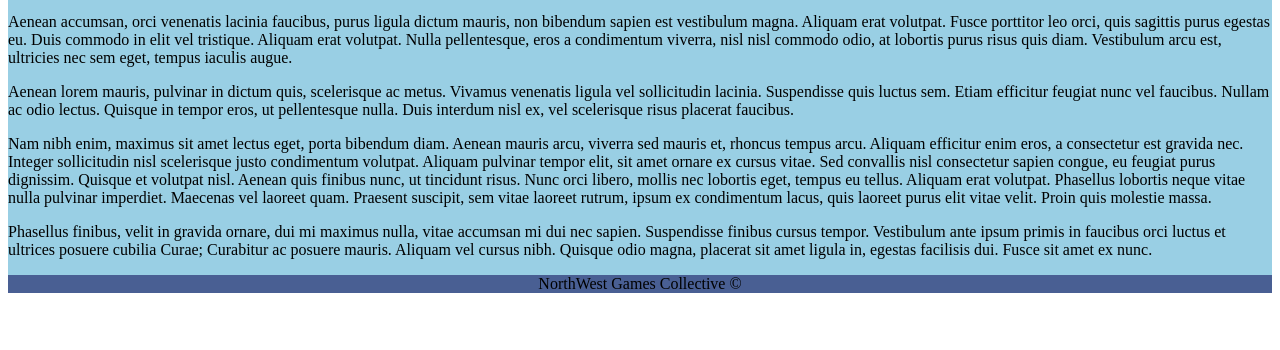
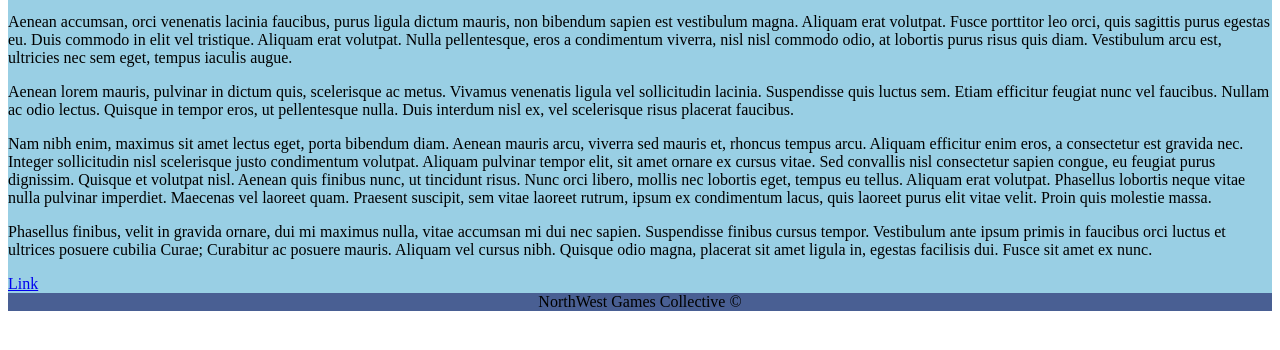
Before and after one commit to thomasjones99/thomasjones99.github.io, a plain HTML site: page index.html in a window 1280 px wide. Shown: the part 206-556 px from the top of the page. Drawn offline with Linux system fonts and the light colour scheme.

Commit message:
Update index.html

```diff
--- a/index.html
+++ b/index.html
@@ -50,6 +50,8 @@ Nam nibh enim, maximus sit amet lectus eget, porta bibendum diam. Aenean mauris
 <p>
 Phasellus finibus, velit in gravida ornare, dui mi maximus nulla, vitae accumsan mi dui nec sapien. Suspendisse finibus cursus tempor. Vestibulum ante ipsum primis in faucibus orci luctus et ultrices posuere cubilia Curae; Curabitur ac posuere mauris. Aliquam vel cursus nibh. Quisque odio magna, placerat sit amet ligula in, egestas facilisis dui. Fusce sit amet ex nunc.</p>
 
+<a href="page2.html"> Link </a>
+
 <footer> NorthWest Games Collective &#169;</footer>
 
 </body>
```
